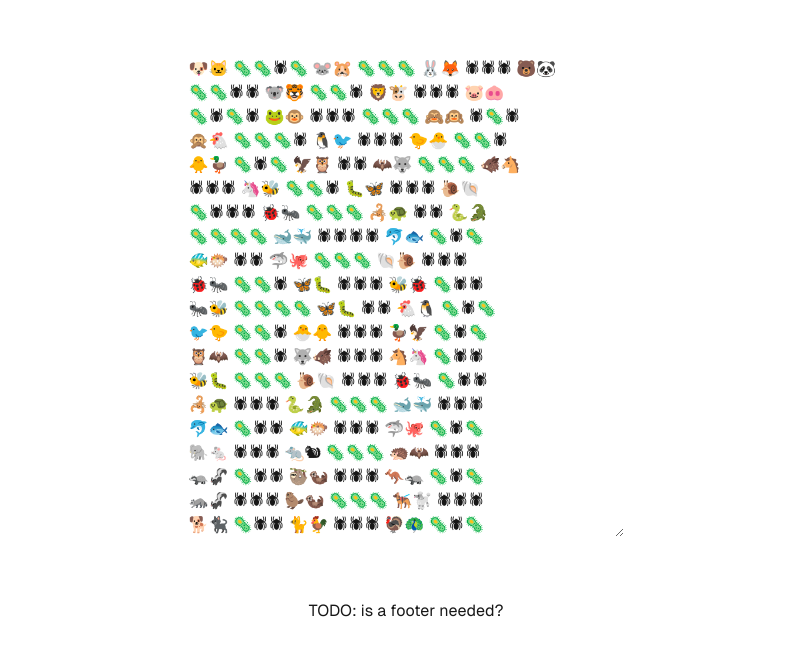
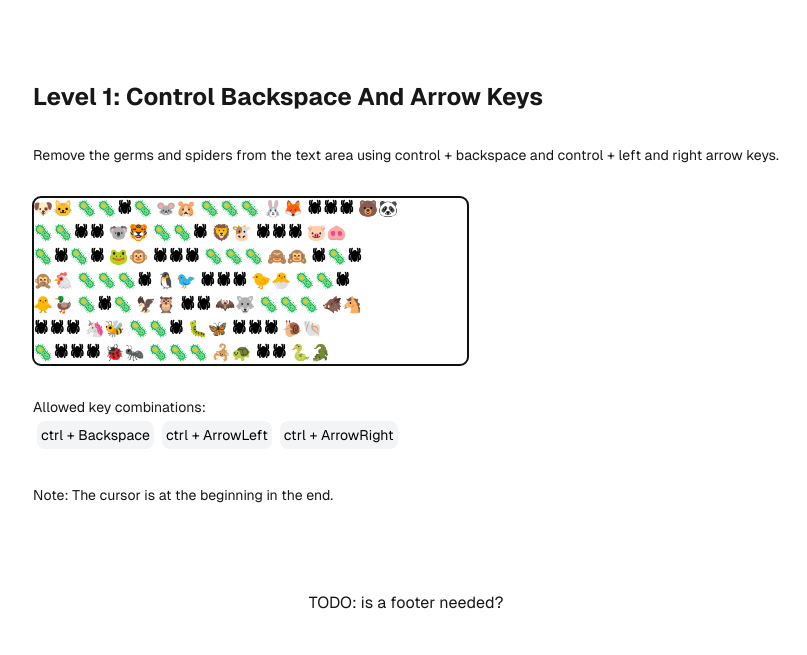
Before and after one commit to AtteBox/text-edit-practice, a Next.js app: page / in a window 1280 px wide. Shown: the part 107-762 px from the top of the page, without its empty margins (234-1041 px from the left). Built offline with nearby package versions, Linux system fonts and the light colour scheme.

Commit message:
first level idea and rendering somewhat working

```diff
--- a/src/app/page.tsx
+++ b/src/app/page.tsx
@@ -1,7 +1,6 @@
 "use client";
 
-import Image from "next/image";
-import { start } from "repl";
+import { KeyboardEvent, useEffect, useRef } from "react";
 
 function isMac() {
   return navigator.platform.toUpperCase().indexOf('MAC')>=0;
@@ -12,6 +11,8 @@ function ctrlEquivalentPressed(event: KeyboardEvent) {
 }
 
 export default function Home() {
+
+  const textAreaRef = useRef<HTMLTextAreaElement>(null);
 
   const level = {
     title: "Level 1: Control Backspace And Arrow Keys",
@@ -24,25 +25,13 @@ export default function Home() {
       "🐥🦆 🦠🕷🦠 🦅🦉 🕷🕷 🦇🐺 🦠🦠🦠 🐗🐴",
       "🕷🕷🕷 🦄🐝 🦠🦠🕷 🐛🦋 🕷🕷🕷 🐌🐚",
       "🦠🕷🕷🕷 🐞🐜 🦠🦠🦠 🦂🐢 🕷🕷 🐍🐊",
-      "🦠🦠🦠🦠 🐋🐳 🕷🕷🕷🕷 🐬🐟 🦠🕷🦠",
-      "🐠🐡 🕷🕷 🦈🐙 🦠🦠🦠 🐚🐌 🕷🕷🕷",
-      "🐞🐜 🦠🦠🕷 🦋🐛 🕷🕷🕷 🐝🐞 🦠🕷🕷",
-      "🐜🐝 🦠🦠🦠🦠 🦋🐛 🕷🕷 🐔🐧 🦠🕷🦠",
-      "🐦🐤 🦠🦠🕷 🐣🐥 🕷🕷🕷 🦆🦅 🦠🕷🦠",
-      "🦉🦇 🦠🦠🕷 🐺🐗 🕷🕷🕷 🐴🦄 🦠🕷🕷",
-      "🐝🐛 🦠🦠🦠 🐌🐚 🕷🕷🕷 🐞🐜 🦠🕷🕷",
-      "🦂🐢 🕷🕷🕷 🐍🐊 🦠🦠🦠 🐋🐳 🕷🕷🕷",
-      "🐬🐟 🦠🕷🕷 🐠🐡 🕷🕷🕷 🦈🐙 🦠🕷🦠",
-      "🐘🐁 🕷🕷🕷 🐀🐿 🦠🦠🦠 🦔🦇 🕷🕷🕷",
-      "🦡🦨 🦠🕷🕷 🦥🦦 🕷🕷🕷 🦘🦡 🦠🕷🦠",
-      "🦝🦨 🕷🕷🕷 🦫🦦 🦠🦠🦠 🐕‍🦺🐩 🕷🕷🕷",
-      "🐕🐈‍⬛ 🦠🕷🕷 🐈🐓 🕷🕷🕷 🦃🦚 🦠🕷🦠",
     ],
     // make the start content more interesting should be approximately 20 lines:
     allowedKeyCombinations: [["ctrl", "Backspace"], ["ctrl", "ArrowLeft"], ["ctrl", "ArrowRight"]],
+    cursorStartPos: "end",
   }
 
-  const handleKeyDown = (e) => {
+  const handleKeyDown = (e: KeyboardEvent) => {
     for (const keyCombination of level.allowedKeyCombinations) {
       if(keyCombination.length === 1 && e.key === keyCombination[0]) {
         return;
@@ -58,10 +47,27 @@ export default function Home() {
     e.preventDefault();
   }
 
+  // focus the text area when the level changes
+  useEffect(() => {
+    if(textAreaRef.current) {
+    textAreaRef.current.focus();
+    if(level.cursorStartPos === "end") {
+      textAreaRef.current.selectionStart = textAreaRef.current?.value.length;
+    }
+  }
+  }, [level]);
+
   return (
     <div className="grid grid-rows-[20px_1fr_20px] items-center justify-items-center min-h-screen p-8 pb-20 gap-16 sm:p-20 font-[family-name:var(--font-geist-sans)]">
       <main className="flex flex-col gap-8 row-start-2 items-center sm:items-start">
-       <textarea cols={level.startContent[0].length} rows={level.startContent.length} defaultValue={level.startContent.join("\n")} onKeyDown={handleKeyDown}></textarea>
+          <h1 className="text-2xl font-bold">{level.title}</h1>
+          <p className="text-sm">{level.description}</p>
+
+       <textarea ref={textAreaRef} cols={level.startContent[0].length} rows={level.startContent.length} defaultValue={level.startContent.join("\n")} className="rounded-lg resize-none text-black font-extrabold" onKeyDown={handleKeyDown}></textarea>
+        <p className="text-sm">Allowed key combinations: <br/> {level.allowedKeyCombinations.map((keyCombination, index) => (
+          <span key={index} className="inline-block p-1 bg-gray-100 rounded-lg text-black m-1">{keyCombination.join(" + ")}</span>
+        ))}</p>
+        <p className="text-sm">Note: The cursor is at the beginning in the {level.cursorStartPos}.</p>
       </main>
       <footer className="row-start-3 flex gap-6 flex-wrap items-center justify-center">
       TODO: is a footer needed?
```
